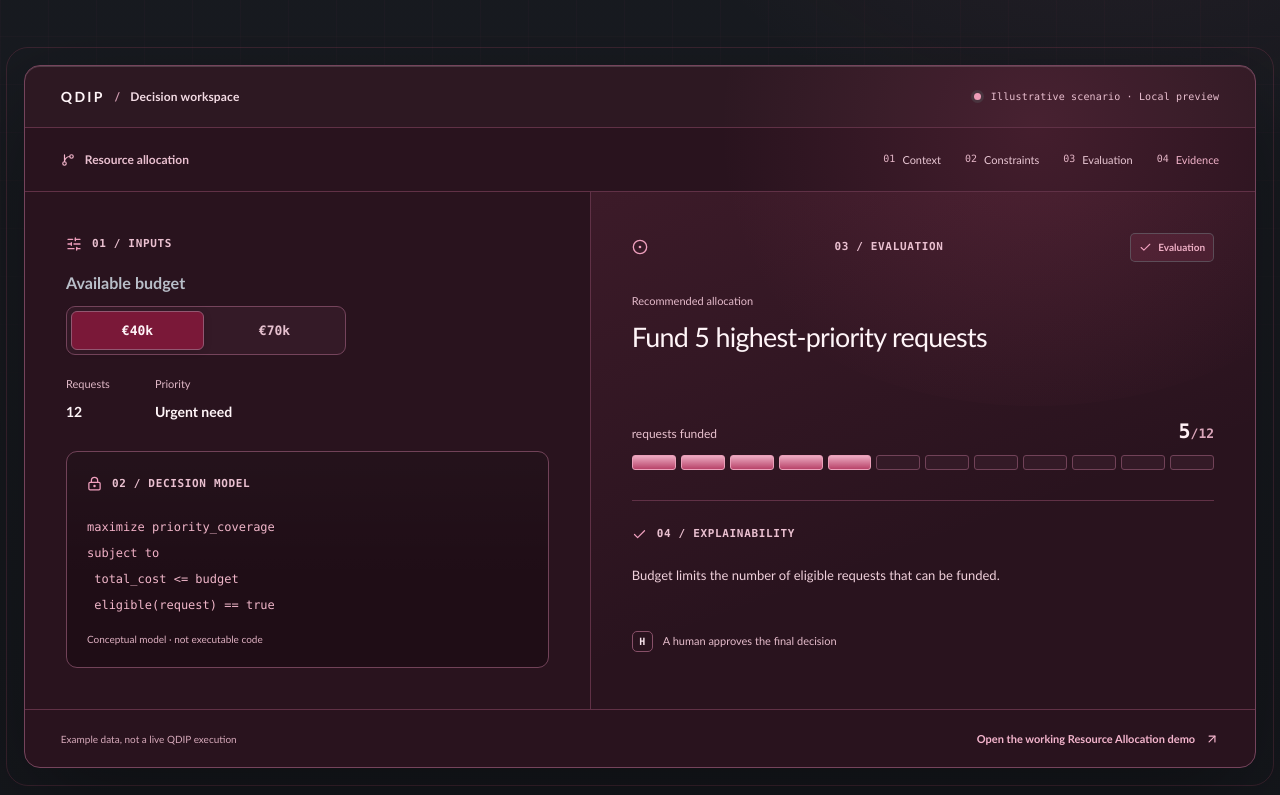
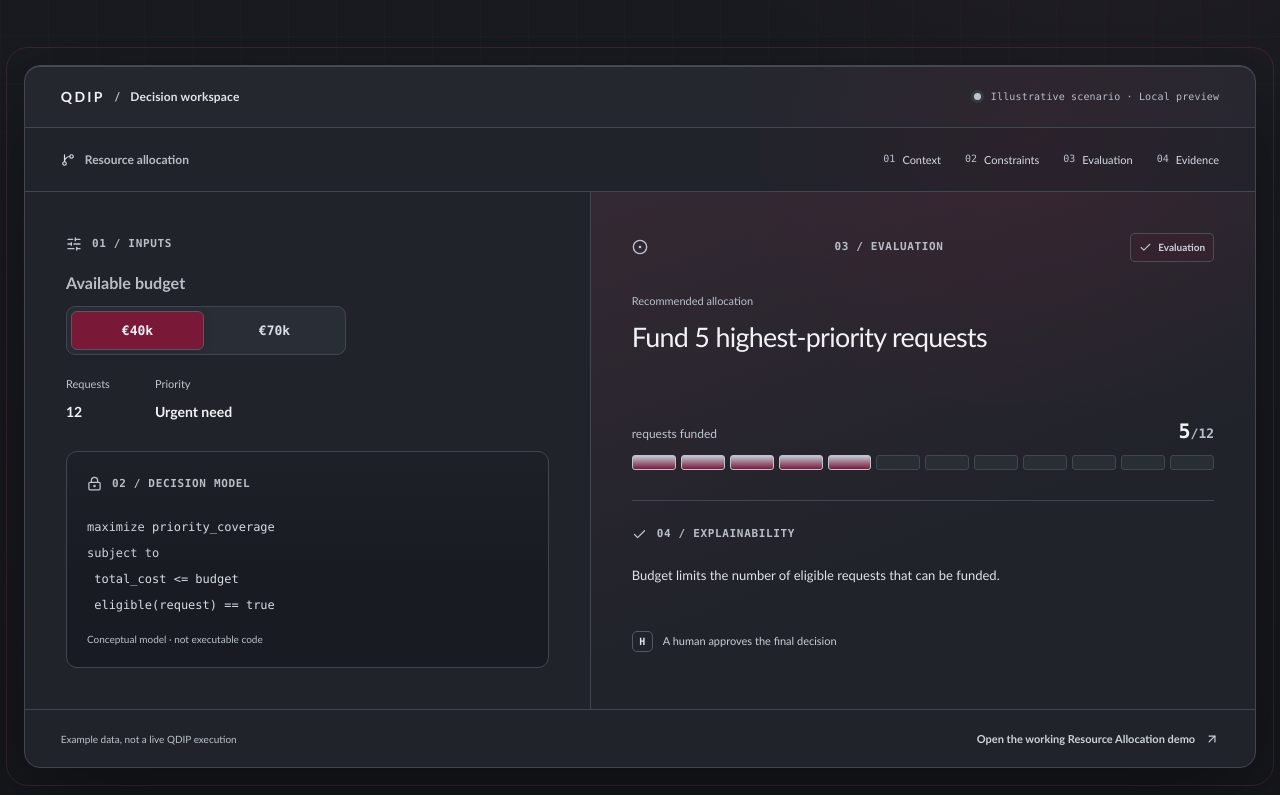
Before and after one commit to mentality-prj/dip-observatory, a Next.js app: page / in a window 1280 px wide. Shown: the part 605-1400 px from the top of the page. Built offline with nearby package versions, Linux system fonts and the light colour scheme; no server answers.

Commit message:
fix(marketing): neutral graphite cards, restrained burgundy actions and readable dual-tone surfaces

```diff
--- a/src/components/marketing/decision-workbench-preview.module.css
+++ b/src/components/marketing/decision-workbench-preview.module.css
@@ -3,10 +3,10 @@
   isolation: isolate;
   width: 100%;
   overflow: hidden;
-  border: 1px solid #75445c;
+  border: 1px solid #414750;
   border-radius: 16px;
-  color: #f8eff2;
-  background: #29131e;
+  color: #f0f2f5;
+  background: #20232a;
   box-shadow:
     0 1px 0 rgb(255 255 255 / 0.16) inset,
     0 36px 105px rgb(0 0 0 / 0.35);
@@ -20,7 +20,7 @@
   width: 740px;
   height: 560px;
   border-radius: 50%;
-  background: radial-gradient(circle, rgb(198 81 118 / 0.17), transparent 68%);
+  background: radial-gradient(circle, rgb(122 24 56 / 0.12), transparent 68%);
   content: '';
   pointer-events: none;
 }
@@ -31,7 +31,7 @@
   justify-content: space-between;
   gap: 16px;
   padding: 0 clamp(20px, 2.8vw, 36px);
-  border-bottom: 1px solid #603146;
+  border-bottom: 1px solid #414750;
   background: rgb(255 255 255 / 0.018);
 }
 .brand,
@@ -45,22 +45,22 @@
   gap: 10px;
 }
 .brand {
-  color: #f3dbe4;
+  color: #e0e4ea;
   font-size: 12px;
   font-weight: 650;
   letter-spacing: 0.012em;
 }
 .identity {
-  color: #fff5f8;
+  color: #f0f2f5;
   font-size: 14px;
   font-weight: 800;
   letter-spacing: 0.16em;
 }
 .separator {
-  color: #cf9bb0;
+  color: #b8bec8;
 }
 .chromeMeta {
-  color: #eac0d0;
+  color: #b8bec8;
   font-family: ui-monospace, SFMono-Regular, Consolas, monospace;
   font-size: 10px;
   letter-spacing: 0.015em;
@@ -69,7 +69,7 @@
   width: 7px;
   height: 7px;
   border-radius: 50%;
-  background: #ed9bb7;
+  background: #bec5cf;
   box-shadow: 0 0 0 3px rgb(130 213 196 / 0.11);
 }
 .pathbar {
@@ -79,16 +79,16 @@
   justify-content: space-between;
   gap: 22px;
   padding: 12px clamp(20px, 2.8vw, 36px);
-  border-bottom: 1px solid #603146;
+  border-bottom: 1px solid #414750;
 }
 .scenario {
   flex: 0 0 auto;
-  color: #eac0d0;
+  color: #b8bec8;
   font-size: 12px;
   font-weight: 650;
 }
 .scenario svg {
-  color: #f1b3c9;
+  color: #d5dbe4;
 }
 .pathbar ol {
   display: flex;
@@ -102,17 +102,17 @@
   display: flex;
   align-items: center;
   gap: 7px;
-  color: #e9c7d4;
+  color: #d6dce4;
   font-size: 11px;
   white-space: nowrap;
 }
 .pathbar li span {
-  color: #e4b5c6;
+  color: #bac2cd;
   font-family: ui-monospace, SFMono-Regular, Consolas, monospace;
   font-size: 10px;
 }
 .pathbar li:last-child {
-  color: #f1b3c9;
+  color: #d5dbe4;
 }
 .workspace {
   display: grid;
@@ -124,10 +124,10 @@
   padding: clamp(22px, 3.2vw, 42px);
 }
 .model {
-  border-right: 1px solid #603146;
+  border-right: 1px solid #414750;
 }
 .panelHeader {
-  color: #eac0d0;
+  color: #b8bec8;
   font-family: ui-monospace, SFMono-Regular, Consolas, monospace;
   font-size: 11px;
   font-weight: 650;
@@ -135,11 +135,11 @@
   text-transform: uppercase;
 }
 .panelHeader svg {
-  color: #ef9fbd;
+  color: #bfc6d1;
 }
 .controlLabel {
   margin: 29px 0 11px;
-  color: #f5e0e8;
+  color: #e2e6ec;
   font-size: 13px;
   font-weight: 650;
 }
@@ -149,9 +149,9 @@
   grid-template-columns: 1fr 1fr;
   gap: 4px;
   padding: 4px;
-  border: 1px solid #75445c;
+  border: 1px solid #414750;
   border-radius: 9px;
-  background: #341a27;
+  background: #292d35;
 }
 .budgetSwitcher button {
   display: grid;
@@ -160,7 +160,7 @@
   padding: 0 10px;
   border: 1px solid transparent;
   border-radius: 6px;
-  color: #e6c1cf;
+  color: #d9dfe6;
   background: transparent;
   cursor: pointer;
   font:
@@ -177,14 +177,14 @@
   color: #fff;
 }
 .budgetSwitcher button.budgetSelected {
-  border-color: #925771;
-  color: #fff3f7;
+  border-color: #515966;
+  color: #f0f2f5;
   background: #7a1838;
   box-shadow: 0 1px 8px rgb(0 0 0 / 0.13);
 }
 .budgetSwitcher button:focus-visible,
 .consoleFooter a:focus-visible {
-  outline: 2px solid #f5b2ca;
+  outline: 2px solid #aeb7c4;
   outline-offset: 3px;
 }
 .factList {
@@ -198,26 +198,26 @@
   gap: 7px;
 }
 .factList dt {
-  color: #dfb7c6;
+  color: #bdc5d0;
   font-size: 11px;
 }
 .factList dd {
   margin: 0;
-  color: #fff5f8;
+  color: #f0f2f5;
   font-size: 14px;
   font-weight: 620;
 }
 .codeBlock {
   padding: 20px;
-  border: 1px solid #714258;
+  border: 1px solid #414750;
   border-radius: 11px;
-  background: linear-gradient(180deg, rgb(255 255 255 / 0.025), transparent 60%), #1f0d16;
+  background: linear-gradient(180deg, rgb(255 255 255 / 0.025), transparent 60%), #181b22;
 }
 .codeBlock code {
   display: grid;
   gap: 8px;
   margin-top: 19px;
-  color: #f0b6c9;
+  color: #d5dce5;
   font-family: ui-monospace, SFMono-Regular, Consolas, monospace;
   font-size: clamp(10px, 1vw, 12px);
   line-height: 1.5;
@@ -225,13 +225,13 @@
   overflow-wrap: anywhere;
 }
 .codeBlock b {
-  color: #f2b1c7;
+  color: #cbd2dd;
   font-weight: 500;
 }
 .codeBlock small {
   display: block;
   margin-top: 17px;
-  color: #ddafc0;
+  color: #bac2cd;
   font-size: 10px;
 }
 .result {
@@ -249,8 +249,8 @@
   padding: 5px 8px;
   border: 1px solid rgb(134 212 198 / 0.25);
   border-radius: 5px;
-  color: #efafc5;
-  background: rgb(198 81 118 / 0.14);
+  color: #cbd3de;
+  background: rgb(122 24 56 / 0.09);
   font-family: var(--ds-font-sans);
   font-size: 10px;
   font-weight: 650;
@@ -260,14 +260,14 @@
 .resultLabel {
   display: block;
   margin: 30px 0 10px;
-  color: #e5bbcb;
+  color: #b8c1cc;
   font-size: 11px;
 }
 .outcome {
   display: block;
   min-height: 75px;
   max-width: 500px;
-  color: #fff5f8;
+  color: #f0f2f5;
   font-size: clamp(21px, 2.1vw, 30px);
   font-weight: 540;
   line-height: 1.3;
@@ -280,11 +280,11 @@
   align-items: baseline;
   justify-content: space-between;
   gap: 10px;
-  color: #e8c1ce;
+  color: #bdc5d0;
   font-size: 12px;
 }
 .progressHeader strong {
-  color: #fff0f5;
+  color: #f0f2f5;
   font:
     650 20px ui-monospace,
     SFMono-Regular,
@@ -292,7 +292,7 @@
     monospace;
 }
 .progressHeader em {
-  color: #dba6bb;
+  color: #b6bfca;
   font-size: 13px;
   font-style: normal;
 }
@@ -303,33 +303,33 @@
 }
 .requestTiles span {
   height: 15px;
-  border: 1px solid #714258;
+  border: 1px solid #414750;
   border-radius: 3px;
-  background: #341a27;
+  background: #292d35;
   transition:
     border-color 260ms ease,
     background 260ms ease;
 }
 .requestTiles span.funded {
-  border-color: #eb9fb9;
-  background: linear-gradient(180deg, #edabc2, #b84369);
+  border-color: #bdc4cf;
+  background: linear-gradient(180deg, #c1c8d3, #7a1838);
 }
 .rationale {
   margin-top: 30px;
   padding-top: 22px;
-  border-top: 1px solid #603146;
+  border-top: 1px solid #414750;
 }
 .rationale p {
   max-width: 500px;
   min-height: 45px;
   margin: 16px 0;
-  color: #f0d0db;
+  color: #e0e4ea;
   font-size: 13px;
   line-height: 1.6;
   animation: qdip-console-result 260ms ease-out both;
 }
 .approval {
-  color: #e6bdcc;
+  color: #c9d0dc;
   font-size: 11px;
 }
 .approvalIcon {
@@ -338,9 +338,9 @@
   height: 21px;
   flex: 0 0 21px;
   place-items: center;
-  border: 1px solid #875068;
+  border: 1px solid #515966;
   border-radius: 5px;
-  color: #f7e4eb;
+  color: #e0e4ea;
   font:
     700 10px ui-monospace,
     SFMono-Regular,
@@ -354,12 +354,12 @@
   justify-content: space-between;
   gap: 15px;
   padding: 12px clamp(20px, 2.8vw, 36px);
-  border-top: 1px solid #603146;
-  color: #d6a9ba;
+  border-top: 1px solid #414750;
+  color: #bbc4cf;
   font-size: 10px;
 }
 .consoleFooter a {
-  color: #f4b5cd;
+  color: #cbd2de;
   font-size: 11px;
   font-weight: 650;
   text-decoration: none;
@@ -411,7 +411,7 @@
   }
   .model {
     border-right: 0;
-    border-bottom: 1px solid #603146;
+    border-bottom: 1px solid #414750;
   }
   .outcome {
     min-height: 0;
```
